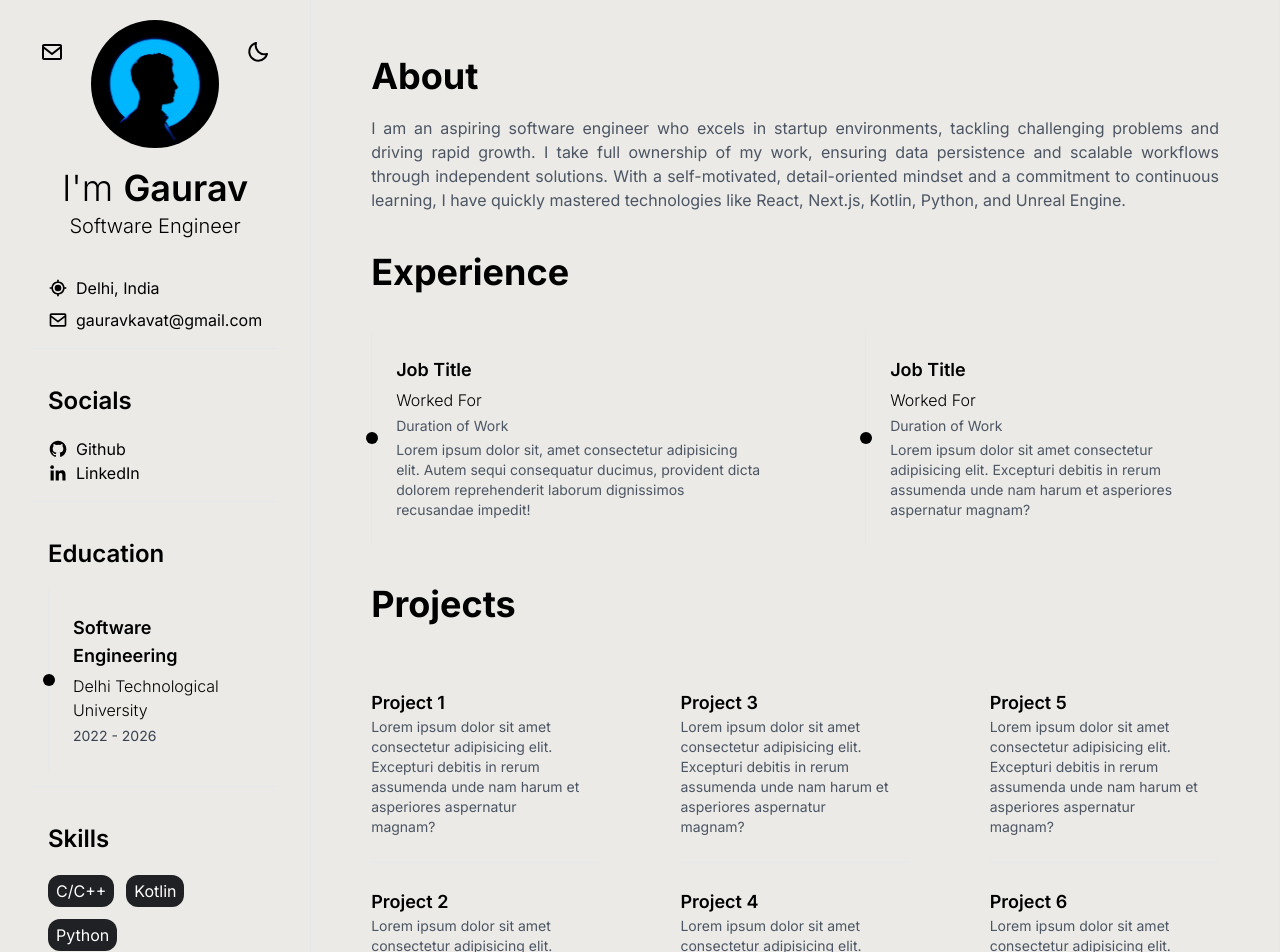
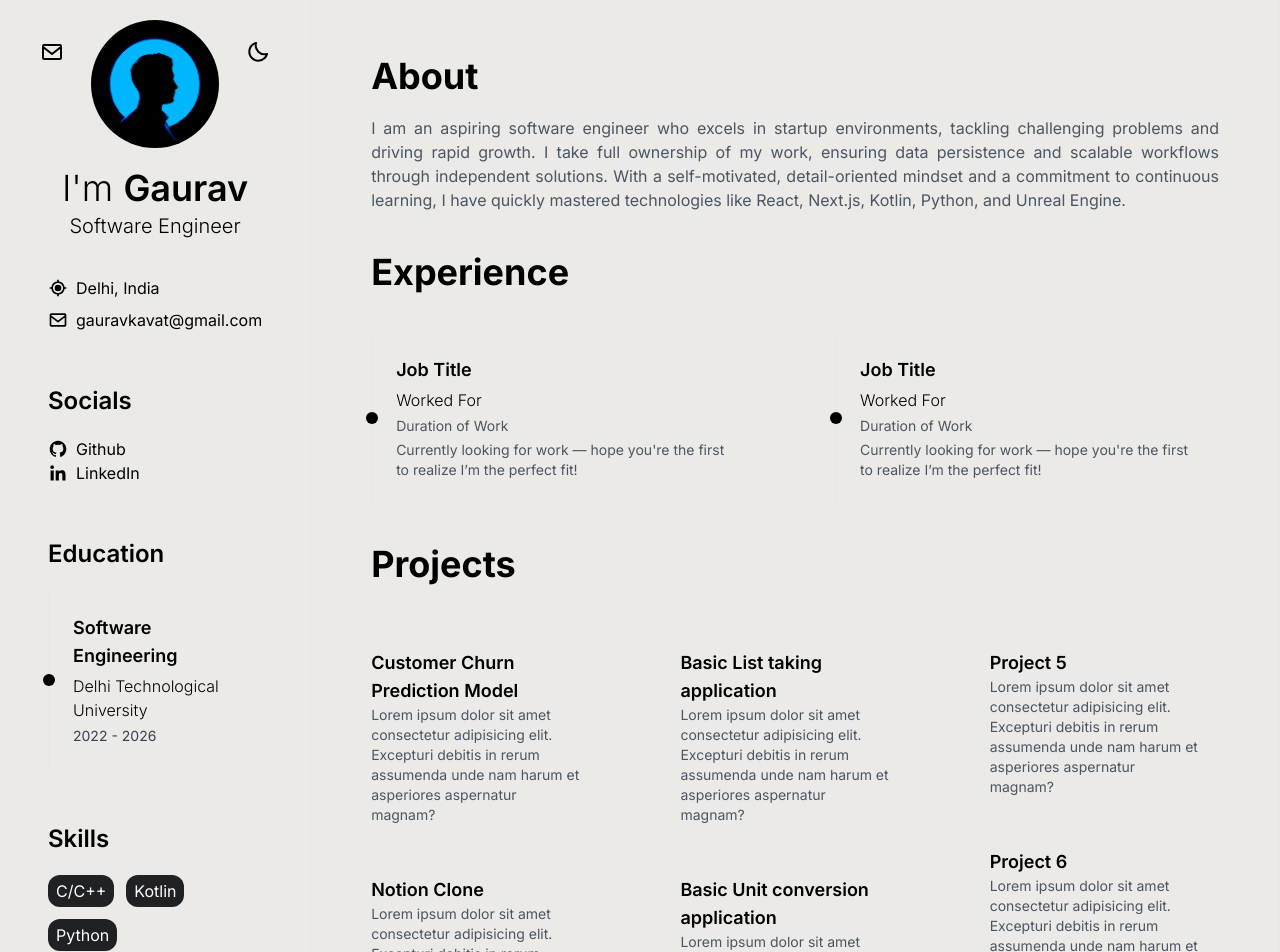
Before and after one commit to GauravKavat/cv, a React (Vite) app: page / in a window 1280 px wide. Shown: the top 952 px of the page. Built offline with nearby package versions, Linux system fonts and the light colour scheme.

Commit message:
Update Home.jsx

```diff
--- a/src/components/Home.jsx
+++ b/src/components/Home.jsx
@@ -22,9 +22,7 @@ const Home = () => {
                   Duration of Work
                 </span>
                 <p className="text-sm text-gray-600 dark:text-gray-400">
-                  Lorem ipsum dolor sit, amet consectetur adipisicing elit.
-                  Autem sequi consequatur ducimus, provident dicta dolorem
-                  reprehenderit laborum dignissimos recusandae impedit!
+                  Currently looking for work — hope you're the first to realize I’m the perfect fit!
                 </p>
               </li>
             </ul>
@@ -37,9 +35,7 @@ const Home = () => {
                   Duration of Work
                 </span>
                 <p className="text-sm text-gray-600 dark:text-gray-400">
-                  Lorem ipsum dolor sit amet consectetur adipisicing elit.
-                  Excepturi debitis in rerum assumenda unde nam harum et
-                  asperiores aspernatur magnam?
+                  Currently looking for work — hope you're the first to realize I’m the perfect fit!
                 </p>
               </li>
             </ul>
@@ -52,7 +48,7 @@ const Home = () => {
             <ul>
               <div className="flex flex-col items-start justify-start gap-5 border-b pr-4 dark:border-gray-700 py-[25px]">
                 <li className="relative flex flex-col">
-                  <span className="text-lg font-semibold">Project 1</span>
+                  <span className="text-lg font-semibold">Customer Churn Prediction Model</span>
                   <p className="text-sm text-gray-600 dark:text-gray-400">
                     Lorem ipsum dolor sit amet consectetur adipisicing elit.
                     Excepturi debitis in rerum assumenda unde nam harum et
@@ -63,7 +59,7 @@ const Home = () => {
 
               <div className="flex flex-col items-start justify-start gap-5 pr-4 py-[25px]">
                 <li className="relative flex flex-col">
-                  <span className="text-lg font-semibold">Project 2</span>
+                  <span className="text-lg font-semibold">Notion Clone</span>
                   <p className="text-sm text-gray-600 dark:text-gray-400">
                     Lorem ipsum dolor sit amet consectetur adipisicing elit.
                     Excepturi debitis in rerum assumenda unde nam harum et
@@ -76,7 +72,7 @@ const Home = () => {
             <ul>
               <div className="flex flex-col items-start justify-start gap-5 border-b pr-4 dark:border-gray-700 py-[25px]">
                 <li className="relative flex flex-col">
-                  <span className="text-lg font-semibold">Project 3</span>
+                  <span className="text-lg font-semibold">Basic List taking application</span>
                   <p className="text-sm text-gray-600 dark:text-gray-400">
                     Lorem ipsum dolor sit amet consectetur adipisicing elit.
                     Excepturi debitis in rerum assumenda unde nam harum et
@@ -87,7 +83,7 @@ const Home = () => {
 
               <div className="flex flex-col items-start justify-start gap-5 pr-4 py-[25px]">
                 <li className="relative flex flex-col">
-                  <span className="text-lg font-semibold">Project 4</span>
+                  <span className="text-lg font-semibold">Basic Unit conversion application</span>
                   <p className="text-sm text-gray-600 dark:text-gray-400">
                     Lorem ipsum dolor sit amet consectetur adipisicing elit.
                     Excepturi debitis in rerum assumenda unde nam harum et
```
